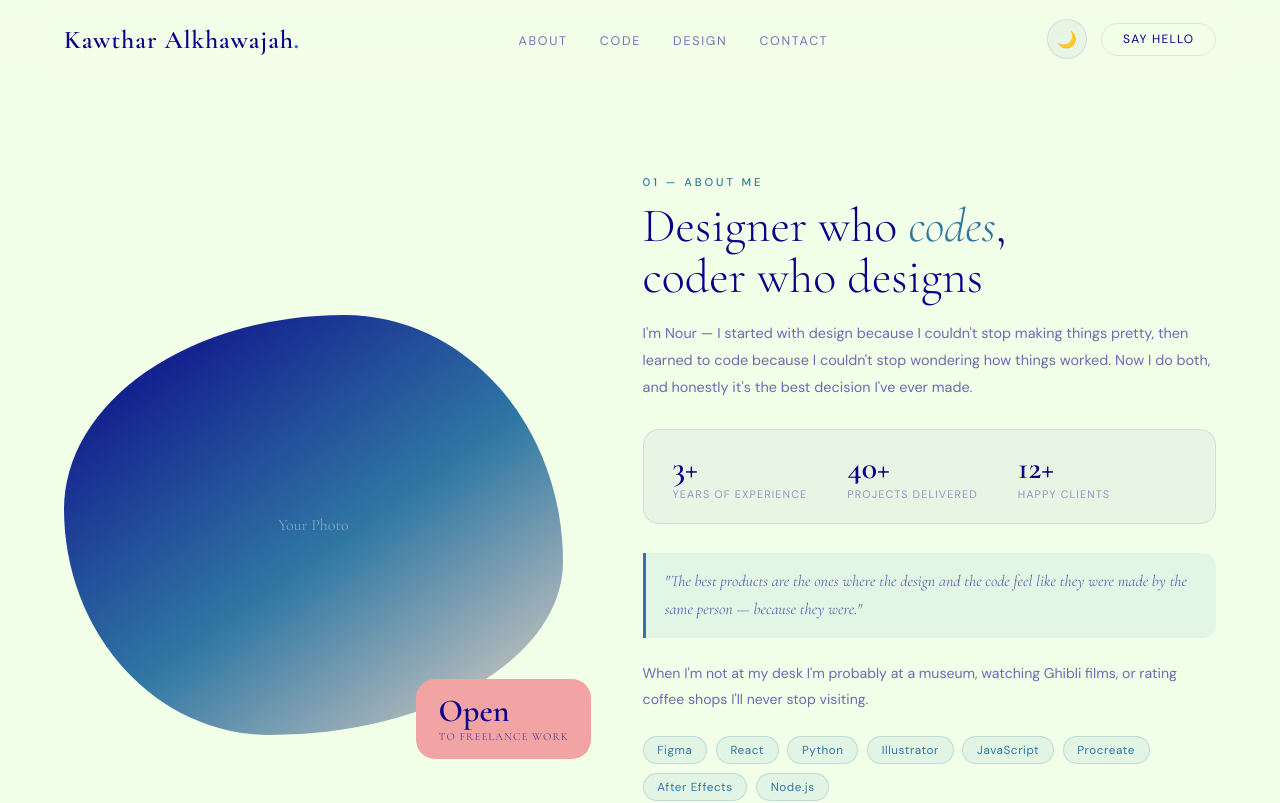
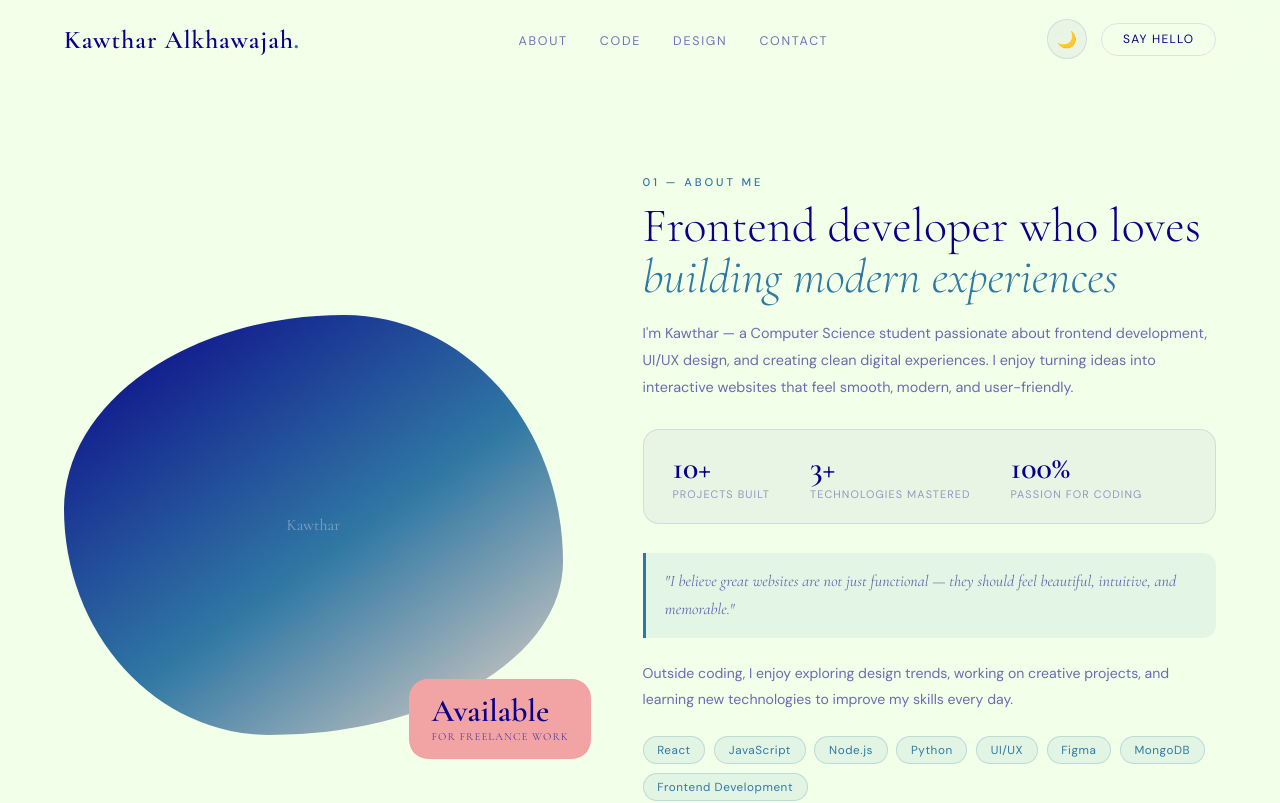
Before and after one commit to kawthar1235/portfolio1, a React (Vite) app in the folder client/: page / in a window 1280 px wide. Shown: the top 803 px of the page. Built offline with nearby package versions, Linux system fonts and the light colour scheme; no server answers.

Commit message:
Refactor About component with updated content and tags

```diff
--- a/client/src/components/About.jsx
+++ b/client/src/components/About.jsx
@@ -1,42 +1,68 @@
 import { useEffect, useRef } from 'react';
 import styles from './About.module.css';
 
-const TAGS = ['Figma','React','Python','Illustrator','JavaScript','Procreate','After Effects','Node.js'];
+const TAGS = [
+  'React',
+  'JavaScript',
+  'Node.js',
+  'Python',
+  'UI/UX',
+  'Figma',
+  'MongoDB',
+  'Frontend Development'
+];
 
 export default function About() {
   const ref = useRef(null);
+
   useEffect(() => {
     const observer = new IntersectionObserver(
-      (entries) => entries.forEach(e => { if (e.isIntersecting) e.target.classList.add('visible'); }),
+      (entries) =>
+        entries.forEach((e) => {
+          if (e.isIntersecting) e.target.classList.add('visible');
+        }),
       { threshold: 0.1 }
     );
-    ref.current?.querySelectorAll('.fade-up').forEach(el => observer.observe(el));
+
+    ref.current
+      ?.querySelectorAll('.fade-up')
+      .forEach((el) => observer.observe(el));
+
     return () => observer.disconnect();
   }, []);
 
   return (
     <section className={styles.about} id="about" ref={ref}>
       <div className={`${styles.photoWrap} fade-up`}>
-        <div className={styles.photo}>Your Photo</div>
+        <div className={styles.photo}>Kawthar</div>
+
         <div className={styles.badge}>
-          <div className={styles.badgeBig}>Open</div>
-          <div className={styles.badgeSm}>to freelance work</div>
+          <div className={styles.badgeBig}>Available</div>
+          <div className={styles.badgeSm}>for freelance work</div>
         </div>
       </div>
 
       <div className={`${styles.content} fade-up`}>
         <div className="section-eyebrow">01 — About Me</div>
+
         <h2 className="section-title">
-          Designer who <em>codes</em>,<br />coder who designs
+          Frontend developer who loves
+          <em> building modern experiences</em>
         </h2>
+
         <p className={styles.bio}>
-          I'm Nour — I started with design because I couldn't stop making things pretty,
-          then learned to code because I couldn't stop wondering how things worked.
-          Now I do both, and honestly it's the best decision I've ever made.
+          I'm Kawthar — a Computer Science student passionate about frontend
+          development, UI/UX design, and creating clean digital experiences.
+          I enjoy turning ideas into interactive websites that feel smooth,
+          modern, and user-friendly.
         </p>
 
         <div className={styles.stats}>
-          {[['3+','Years of experience'],['40+','Projects delivered'],['12+','Happy clients']].map(([n,l]) => (
+          {[
+            ['10+', 'Projects built'],
+            ['3+', 'Technologies mastered'],
+            ['100%', 'Passion for coding']
+          ].map(([n, l]) => (
             <div key={l}>
               <div className={styles.statNum}>{n}</div>
               <div className={styles.statLabel}>{l}</div>
@@ -45,22 +71,36 @@ export default function About() {
         </div>
 
         <blockquote className={styles.quote}>
-          "The best products are the ones where the design and the code feel like
-          they were made by the same person — because they were."
+          "I believe great websites are not just functional — they should feel
+          beautiful, intuitive, and memorable."
         </blockquote>
 
         <p className={styles.extra}>
-          When I'm not at my desk I'm probably at a museum, watching Ghibli films,
-          or rating coffee shops I'll never stop visiting.
+          Outside coding, I enjoy exploring design trends, working on creative
+          projects, and learning new technologies to improve my skills every day.
         </p>
 
         <div className={styles.tags}>
-          {TAGS.map(t => <span key={t} className="tag">{t}</span>)}
+          {TAGS.map((t) => (
+            <span key={t} className="tag">
+              {t}
+            </span>
+          ))}
         </div>
 
         <div className={styles.actions}>
-           <a href="https://drive.google.com/file/d/10KEp84NphFAmx6q5I2okaAemH5UkKtHT/view?usp=sharing" className="btn-ghost" target="_blank" rel="noreferrer">Download Resume</a>
-          <a href="#contact" className="btn-ghost">Let's Chat</a>
+          <a
+            href="#"
+            className="btn-ghost"
+            target="_blank"
+            rel="noreferrer"
+          >
+            Download Resume
+          </a>
+
+          <a href="#contact" className="btn-ghost">
+            Let's Chat
+          </a>
         </div>
       </div>
     </section>
```
